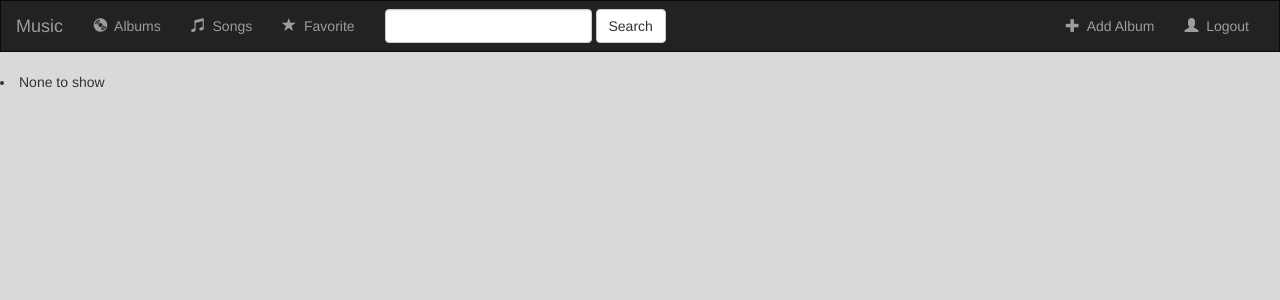
After one commit to xiaozhousong/music, a Django app: template music/templates/music/search.html in a window 1280 px wide. The commit adds this page. Shown: the top 300 px of the page. Run offline with Django 3.2, Linux system fonts and the light colour scheme; the template is opened without the code that fills it, so the values that code supplies are empty; some libraries are stand-ins or nearby versions.

Commit message:
with generic view

```diff
--- a/music/templates/music/master.html
+++ b/music/templates/music/master.html
@@ -57,7 +57,7 @@
 
         <form class="navbar-form navbar-left" role="search" method="get" action="#">
           <div class="form-group">
-            <input type="text" class="form-control" name="require" value="">
+            <input type="text" class="form-control" name="q" value="">
           </div>
           <button type="submit" class="btn btn-default">Search</button>
         </form>
--- /dev/null
+++ b/music/templates/music/search.html
@@ -0,0 +1,21 @@
+{% extends 'music/master.html' %}
+
+{% block body %}
+
+
+
+{% if articles.count %}
+
+{% for album in album_search %}
+  <li><a href = "/album_search/get/{{ album.id }}/">{{ album.album_title }} </a></li>
+
+{% endfor %}
+
+{% else %}
+
+<li>None to show</li>
+
+{% endif %}
+
+
+{% endblock %}
--- a/music/urls.py
+++ b/music/urls.py
@@ -18,4 +18,6 @@ urlpatterns = [
 
     #/music/album/music_id/delete
     url(r'album/(?P<pk>[0-9]+)/delete/$', views.AlbumDelete.as_view(), name='album_delete'),
+
+
 ]
--- a/music/views.py
+++ b/music/views.py
@@ -6,12 +6,14 @@ from .models import Album
 from django.shortcuts import render
 
 
+
 class IndexView(generic.ListView):
 	template_name = 'music/index.html'
 	context_object_name='all_albums'
 
 	def get_queryset(self):
 		return Album.objects.all()
+
 
 class DetailView(generic.DetailView):
 	model = Album
--- a/project/settings.py
+++ b/project/settings.py
@@ -63,6 +63,8 @@ TEMPLATES = [
                 'django.template.context_processors.request',
                 'django.contrib.auth.context_processors.auth',
                 'django.contrib.messages.context_processors.messages',
+
+
             ],
         },
     },
```
Also changed, not shown: music/static/site/ajax.js (added, +24 -0 lines), db.sqlite3, 5 other files.
